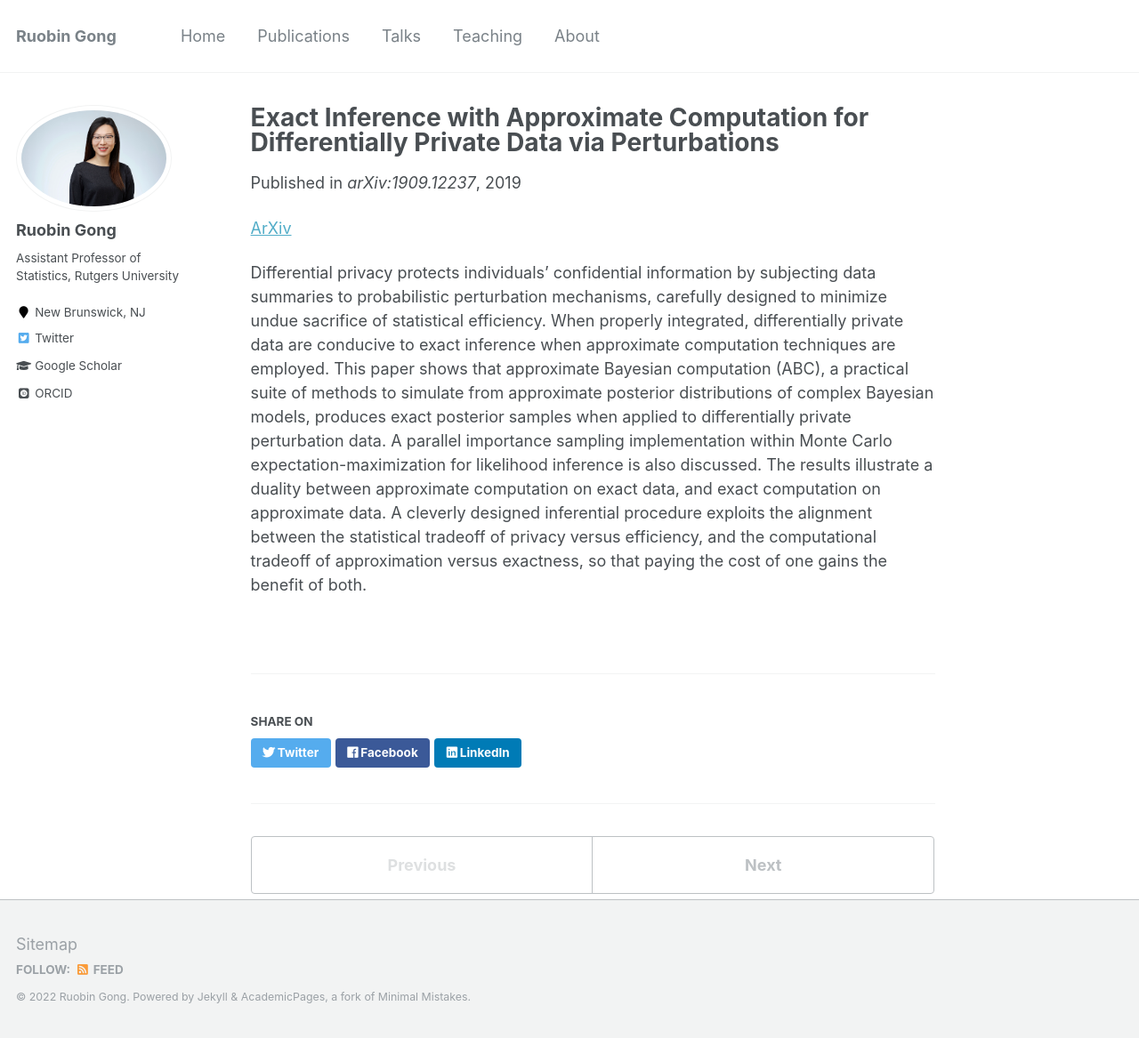
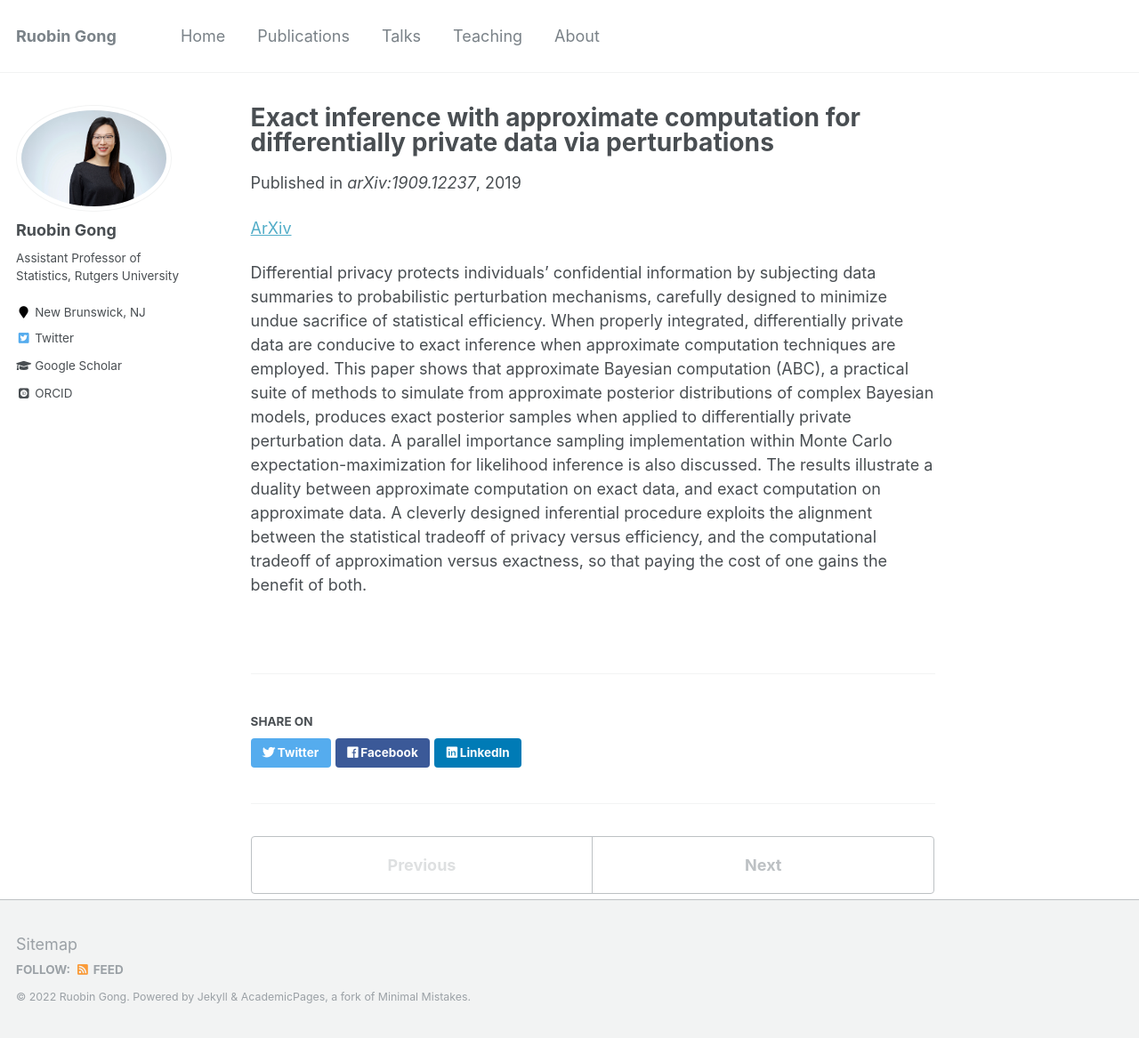
Before and after one commit to RuobinGong/RuobinGong.github.io, a Jekyll site: the page built from _publications_privacy/2019-10-01-exact.md, in a window 1280 px wide and 1167 px high. Shown: the whole window at 89% size. Built offline with Jekyll 4.4.1, drawn with Linux system fonts in a browser that asks for light colours; some web fonts are replaced.

```diff
--- a/_publications_privacy/2019-10-01-exact.md
+++ b/_publications_privacy/2019-10-01-exact.md
@@ -1,5 +1,5 @@
 ---
-title: "Exact Inference with Approximate Computation for Differentially Private Data via Perturbations"
+title: "Exact inference with approximate computation for differentially private data via perturbations"
 collection: publications_privacy
 permalink: /publication/2019-10-01-exact
 excerpt: ''
```
